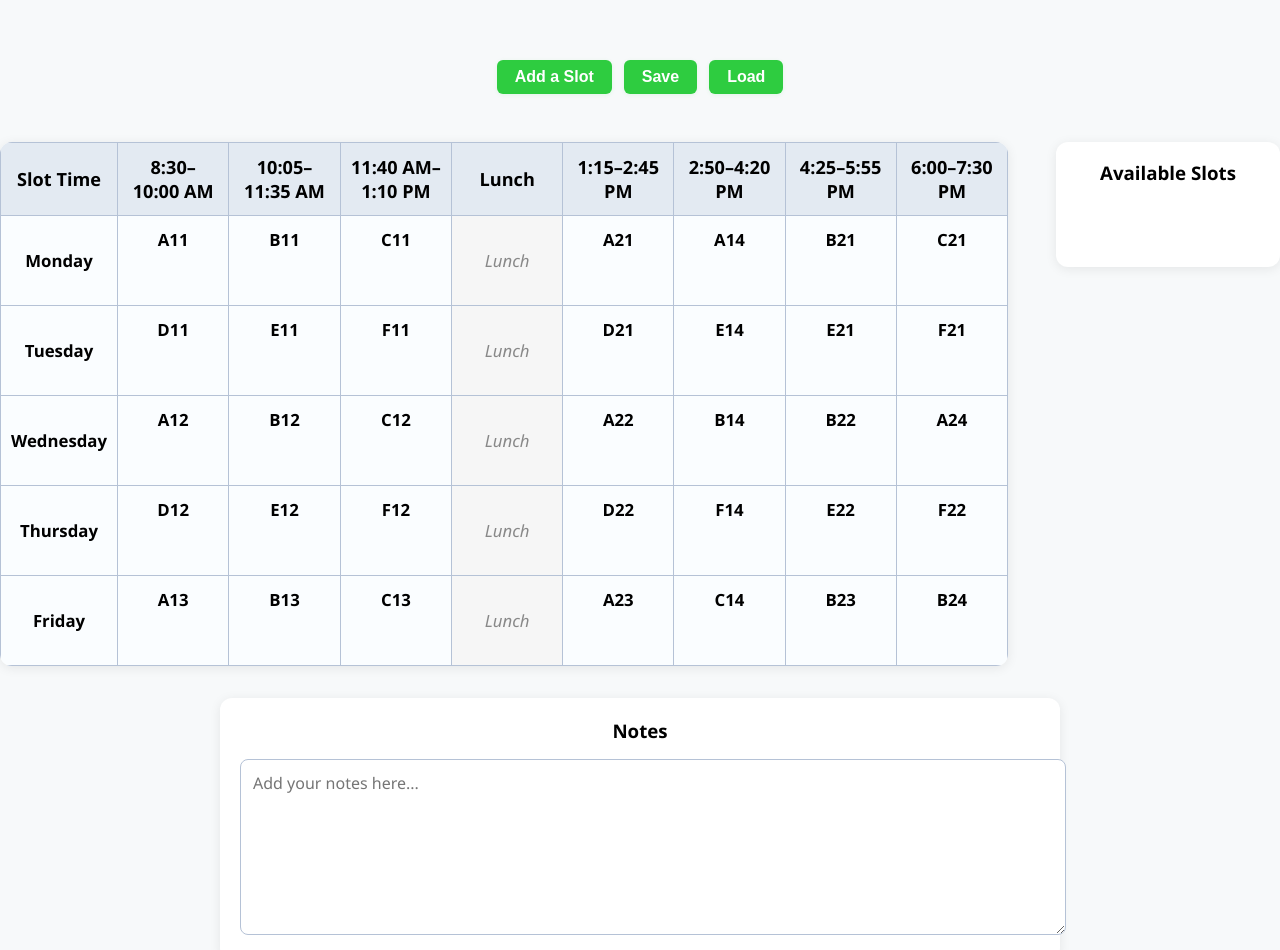
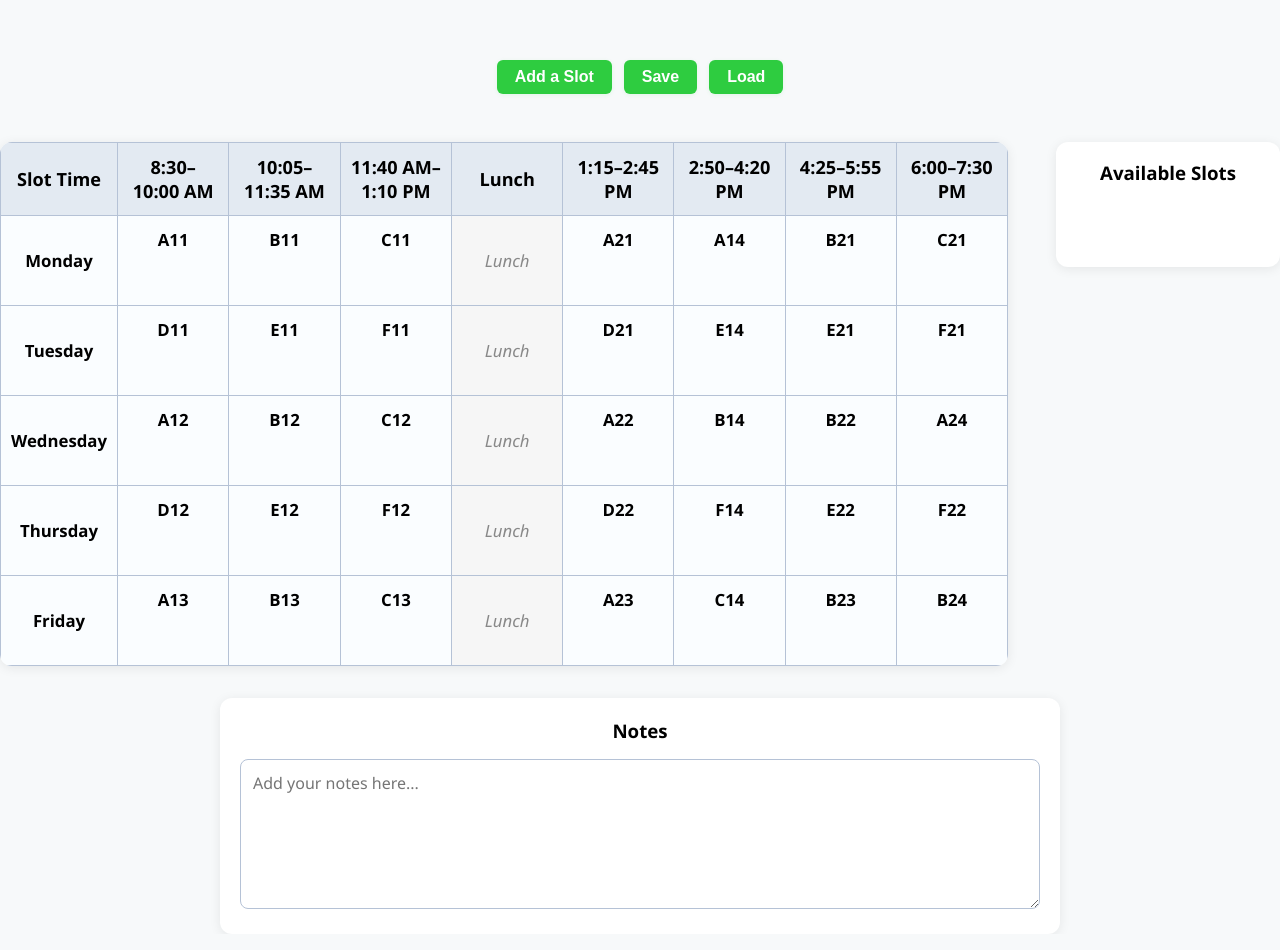
Before and after one commit to AshwaniArya2005/FFCS-Slot-Planner, a React (Create React App) app: page / in a window 1280 px wide. Shown: the top 950 px of the page. Built offline with nearby package versions, Linux system fonts and the light colour scheme.

Commit message:
updated note section

```diff
--- a/src/App.tsx
+++ b/src/App.tsx
@@ -280,7 +280,9 @@ function App() {
         padding: '20px',
         backgroundColor: '#fff',
         borderRadius: '12px',
-        boxShadow: '0 2px 12px rgba(0,0,0,0.08)'
+        boxShadow: '0 2px 12px rgba(0,0,0,0.08)',
+        marginLeft: 'auto',
+        marginRight: 'auto'
       }}>
         <h3 style={{ marginTop: 0, marginBottom: '16px' }}>Notes</h3>
         <textarea
@@ -295,7 +297,8 @@ function App() {
             border: '1px solid #b5c2d6',
             fontSize: '1em',
             fontFamily: 'inherit',
-            resize: 'vertical'
+            resize: 'vertical',
+            boxSizing: 'border-box'
           }}
         />
       </div>
```
